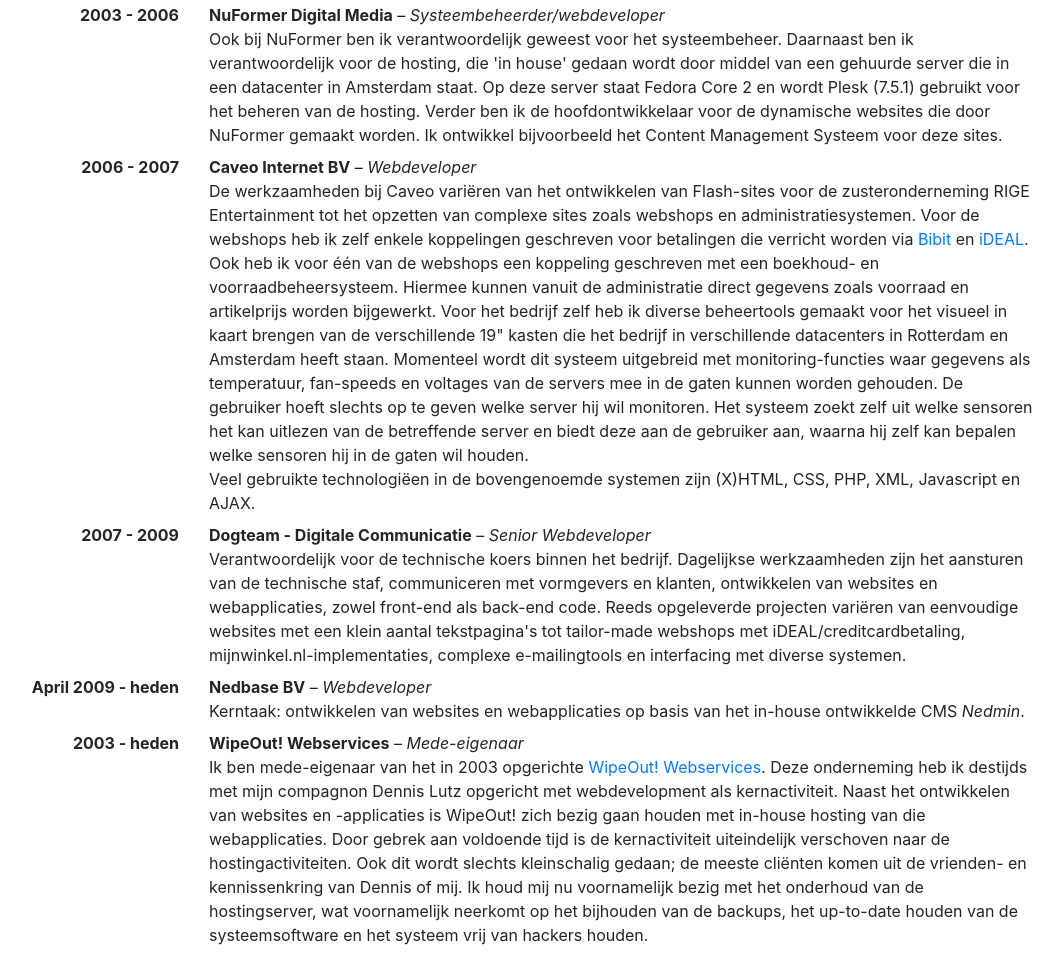
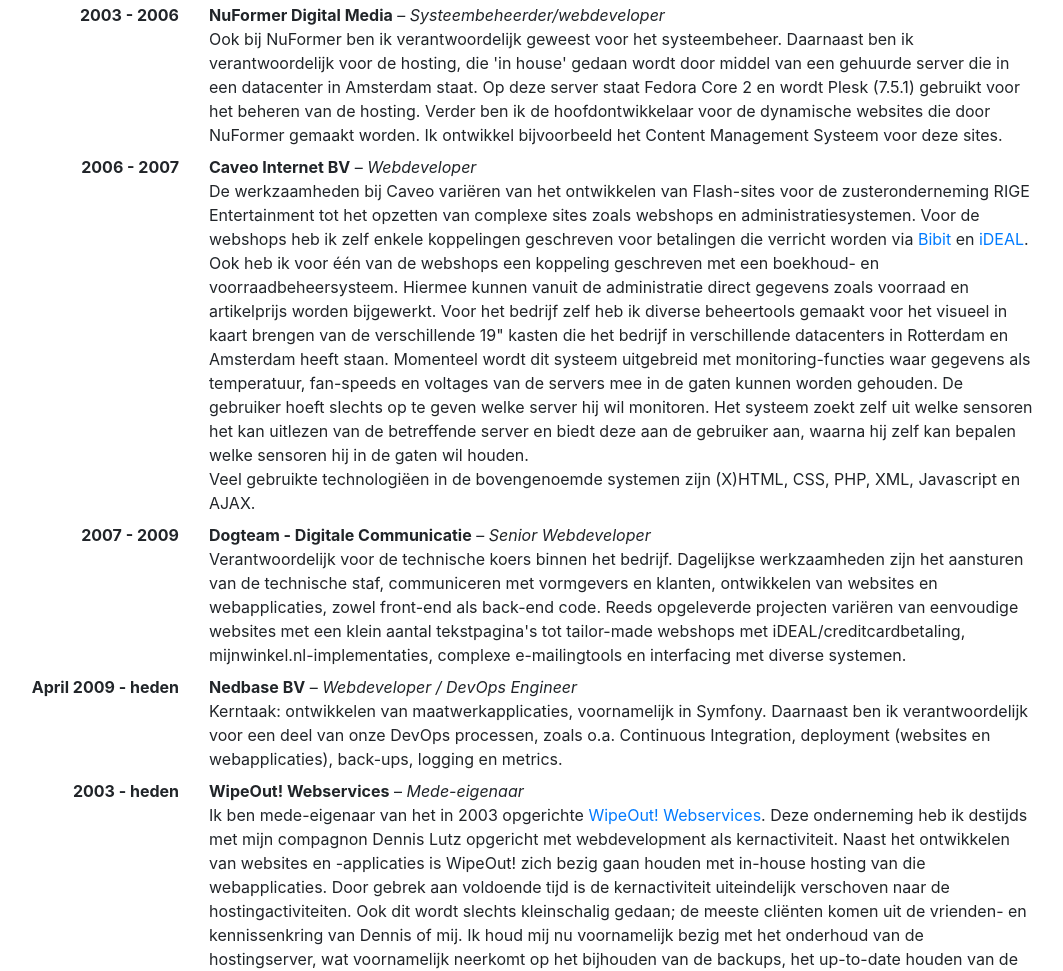
Before and after one commit to leonboot/leonboot-dev-src, a plain HTML site: page index.html in a window 1280 px wide. Shown: the part 1354-2325 px from the top of the page, without its empty margins (161-1224 px from the left). Drawn offline with Linux system fonts and the light colour scheme.

Commit message:
Deploy leonboot.dev to github.com/leonboot/leonboot-dev-src.git:gh-pages

```diff
--- a/index.html
+++ b/index.html
@@ -59,6 +59,7 @@
                   <li class="list-inline-item"><i class="fab fa-github"></i> <a href="https://github.com/leonboot">leonboot</a></li>
                   <li class="list-inline-item"><i class="fab fa-stack-overflow"></i> <a href="http://stackoverflow.com/users/2742375/leon-boot">Stack Overflow</a></li>
                   <li class="list-inline-item"><i class="fab fa-linkedin"></i> <a href="https://www.linkedin.com/in/leonboot/">LinkedIn</a></li>
+                  <li class="list-inline-item"><i class="fab fa-keybase"></i> <a href="https://keybase.io/leonb">Keybase</a></li>
                 </ul>
               </dd>
             </dl>
@@ -161,8 +162,10 @@
               </dd>
               <dt class="col-sm-3">April 2009 - heden</dt>
               <dd class="col-sm-9">
-                <strong>Nedbase BV</strong> &ndash; <em>Webdeveloper</em><br>
-                Kerntaak: ontwikkelen van websites en webapplicaties op basis van het in-house ontwikkelde CMS <em>Nedmin</em>.
+                <strong>Nedbase BV</strong> &ndash; <em>Webdeveloper / DevOps Engineer</em><br>
+                Kerntaak: ontwikkelen van maatwerkapplicaties, voornamelijk in Symfony. Daarnaast ben ik verantwoordelijk voor een deel
+                van onze DevOps processen, zoals o.a. Continuous Integration, deployment (websites en webapplicaties), back-ups, logging en
+                metrics.
               </dd>
               <dt class="col-sm-3">2003 - heden</dt>
               <dd class="col-sm-9">
```
